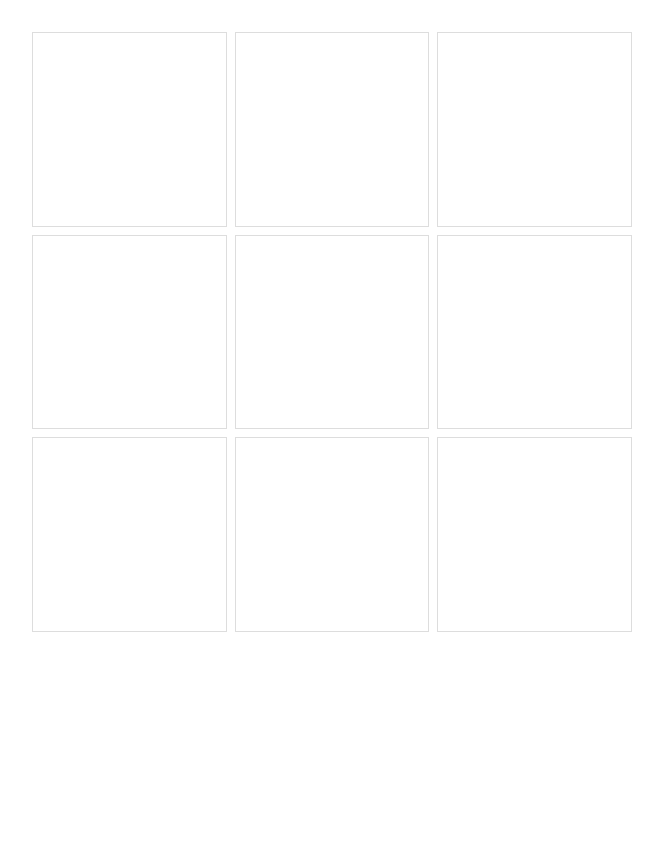
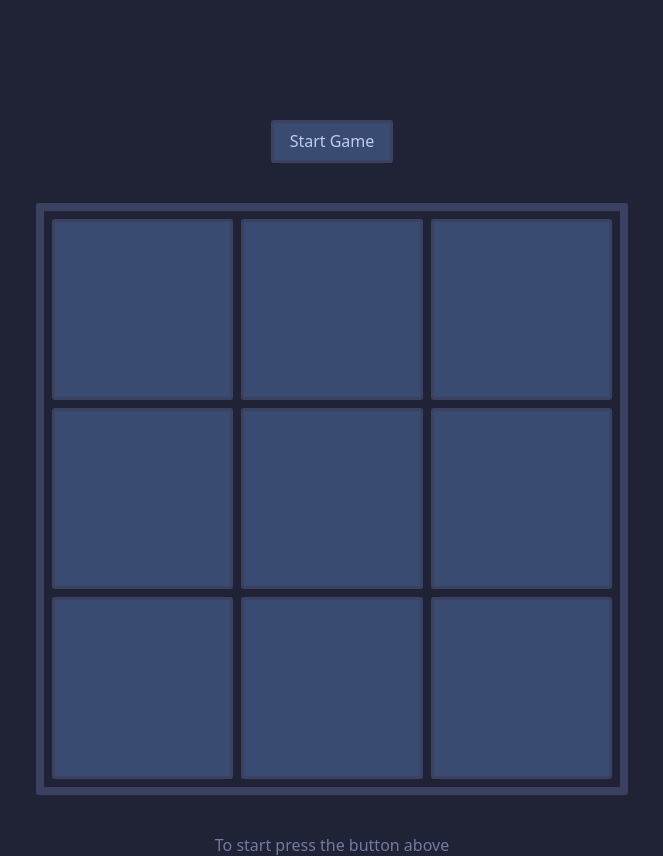
Before and after one commit to aleksey-kerkin/odin-tic-tac-toe, a plain HTML site: page index.html in a window 1280 px wide. Shown: the whole page, without its empty margins (308-971 px from the left). Before the commit the page ends 832 px from the top, so only its background shows below. Drawn offline with Linux system fonts and the light colour scheme.

Commit message:
Add game status display functionality
- Insert status container div in HTML template
- Update DisplayController to show current player's turn
- Implement win/draw message rendering system
- Prepare foundation for real-time game state feedback

```diff
--- a/assets/css/styles.css
+++ b/assets/css/styles.css
@@ -71,15 +71,55 @@ h6 {
 
 /* main-styles */
 
-body {
-  min-height: 100dvh;
+:root {
+  /* core colors */
+  --space-black: #1f2335; /* Deep cosmic background */
+  --nebula-dark: #24283b; /* Secondary dark layer */
+  --void-blue: #292e42; /* Tertiary dark accent */
+  /* blue spectrum */
+  --twilight-border: #3b4261; /* Border/divider color */
+  --moonlit-slate: #414868; /* Secondary border */
+  --starless-night: #545c7e; /* Inactive element background */
+  --galaxy-gray: #565f89; /* Disabled text */
+  /* ui & text */
+  --cosmic-text: #737aa2; /* Secondary text */
+  --stardust-blue: #a9b1d6; /* Primary text */
+  --comet-trail: #c0caf5; /* Bright text/headings */
+  /* interactive elements */
+  --deep-space-blue: #394b70; /* Button background */
+  --astral-blue: #3d59a1; /* Hover state */
+  --ion-thrust: #7aa2f7; /* Active state */
+  --quantum-sky: #7dcfff; /* Highlight/alert */
+  /* special accents */
+  --nova-cyan: #b4f9f8; /* Success/notification */
+  --lunar-green: #c3e88d; /* Positive action */
+  --wormhole-teal: #4fd6be; /* Progress indicator */
+  --crater-lake: #41a6b5; /* Info status */
+  /* warnings & errors */
+  --solar-flare: #ff9e64; /* Warning */
+  --sunspot-orange: #ffc777; /* Secondary warning */
+  --supernova-red: #ff757f; /* Error/danger */
+  --black-hole: #c53b53; /* Critical error */
+  /* cosmic accents */
+  --dark-matter: #bb9af7; /* Purple accent */
+  --singularity-purple: #9d7cd8; /* Dark purple accent */
+  --pulsar-pink: #ff007c; /* Bright accent */
 }
 
-.game-board {
+body {
+  justify-items: center;
+  color: var(--cosmic-text);
+  background-color: var(--space-black);
+}
+
+.gameboard {
   gap: 0.5rem;
-  width: min(90vw, 600px);
-  margin: 2rem auto;
+  width: min(90vw, 37rem);
+  margin-block: 5dvh;
+  padding: 0.5rem;
 
+  border: 0.5rem solid var(--twilight-border);
+  border-radius: 0.2rem;
   display: grid;
   grid-template-columns: repeat(3, 1fr);
   grid-auto-rows: 1fr;
@@ -87,16 +127,34 @@ body {
   align-items: center;
 }
 
-.cell {
+.button {
+  background: var(--deep-space-blue);
+  color: var(--comet-trail);
+  border: 0.2rem solid var(--twilight-border);
+  border-radius: 0.2rem;
+  cursor: pointer;
+  transition: background 0.2s;
+  &:hover {
+    background: var(--astral-blue);
+  }
+}
+
+.button--start {
+  margin-top: 15vh;
+  padding-block: 0.5rem;
+  padding-inline: 1rem;
+}
+
+.gameboard--cell {
   aspect-ratio: 1;
   width: 100%;
   font-size: 3rem;
-  background: white;
-  border: 1px solid #ddd;
-  cursor: pointer;
-  transition: background 0.2s;
 }
 
-.cell:hover {
-  background: #f0f0f0;
+.color--pink {
+  color: var(--pulsar-pink);
 }
+
+.color--green {
+  color: var(--lunar-green);
+}
--- a/assets/scripts/main.js
+++ b/assets/scripts/main.js
@@ -25,6 +25,7 @@ const GameController = (() => {
   let players = [];
   let currentPlayerIndex;
   let gameOver;
+  const statusElement = document.querySelector(".status");
 
   // Public methods
   return {
@@ -32,6 +33,10 @@ const GameController = (() => {
       players = [Player(player1Name, "X"), Player(player2Name, "O")];
       currentPlayerIndex = 0;
       gameOver = false;
+      statusElement.textContent = `
+      Player ${this.getCurrentPlayer().getName()}'s turn,
+      place marker: ${this.getCurrentPlayer().getMarker()}
+      `;
       GameBoard.resetBoard();
     },
 
@@ -41,25 +46,26 @@ const GameController = (() => {
 
     handleTurn(index) {
       if (gameOver) return;
-
       const success = GameBoard.placeMarker(
         index,
         this.getCurrentPlayer().getMarker()
       );
 
       if (success) {
-        console.log(`
-          Player ${this.getCurrentPlayer().getName()}
-          placed marker: ${this.getCurrentPlayer().getMarker()}
-        `);
         gameOver = this.checkGameOver();
-        if (!gameOver) currentPlayerIndex = 1 - currentPlayerIndex;
+        if (!gameOver) {
+          currentPlayerIndex = 1 - currentPlayerIndex;
+          statusElement.textContent = `
+          Player ${this.getCurrentPlayer().getName()}'s turn,
+          place marker: ${this.getCurrentPlayer().getMarker()}
+          `;
+        }
       }
       if (gameOver) {
         if (gameOver === "draw") {
-          console.log("It's a draw!");
+          statusElement.textContent = "It's a draw!";
         } else {
-          console.log(`Player ${this.getCurrentPlayer().getName()} wins!`);
+          statusElement.textContent = `Player ${this.getCurrentPlayer().getName()} wins!`;
         }
       }
     },
@@ -95,3 +101,34 @@ const GameController = (() => {
     },
   };
 })();
+
+const DisplayController = (() => {
+  const boardElement = document.querySelector(".gameboard");
+  const statusElement = document.querySelector(".status");
+  // const currentPlayer = GameController.getCurrentPlayer();
+
+  const render = () => {
+    const board = GameBoard.getBoard();
+    // statusElement.textContent = `${currentPlayer}`;
+    boardElement.innerHTML = "";
+    board.forEach((cell, index) => {
+      const cellButton = document.createElement("button");
+      cellButton.classList.add("gameboard--cell", "button");
+      cellButton.textContent = cell || "";
+      cellButton.addEventListener("click", () => {
+        GameController.handleTurn(index);
+        render(); // re-render each move
+      });
+      boardElement.appendChild(cellButton);
+    });
+  };
+
+  return { render };
+})();
+
+document.querySelector(".button--start").addEventListener("click", () => {
+  const player1 = prompt("Player 1 Name:");
+  const player2 = prompt("Player 2 Name:");
+  GameController.startNewGame(player1, player2);
+  DisplayController.render();
+});
--- a/index.html
+++ b/index.html
@@ -4,20 +4,22 @@
     <meta charset="UTF-8" />
     <meta name="viewport" content="width=device-width, initial-scale=1.0" />
     <link rel="stylesheet" href="./assets/css/styles.css" />
-    <script src="./assets/scripts/main.js"></script>
+    <script src="./assets/scripts/main.js" defer></script>
     <title>Tic-Tac-Toe</title>
   </head>
   <body>
-    <div class="game-board">
-      <button class="cell" type="button" data-index></button>
-      <button class="cell" type="button" data-index></button>
-      <button class="cell" type="button" data-index></button>
-      <button class="cell" type="button" data-index></button>
-      <button class="cell" type="button" data-index></button>
-      <button class="cell" type="button" data-index></button>
-      <button class="cell" type="button" data-index></button>
-      <button class="cell" type="button" data-index></button>
-      <button class="cell" type="button" data-index></button>
+    <button class="button--start button">Start Game</button>
+    <div class="gameboard">
+      <button type="button" class="gameboard--cell button"></button>
+      <button type="button" class="gameboard--cell button"></button>
+      <button type="button" class="gameboard--cell button"></button>
+      <button type="button" class="gameboard--cell button"></button>
+      <button type="button" class="gameboard--cell button"></button>
+      <button type="button" class="gameboard--cell button"></button>
+      <button type="button" class="gameboard--cell button"></button>
+      <button type="button" class="gameboard--cell button"></button>
+      <button type="button" class="gameboard--cell button"></button>
     </div>
+    <div class="status">To start press the button above</div>
   </body>
 </html>
```
